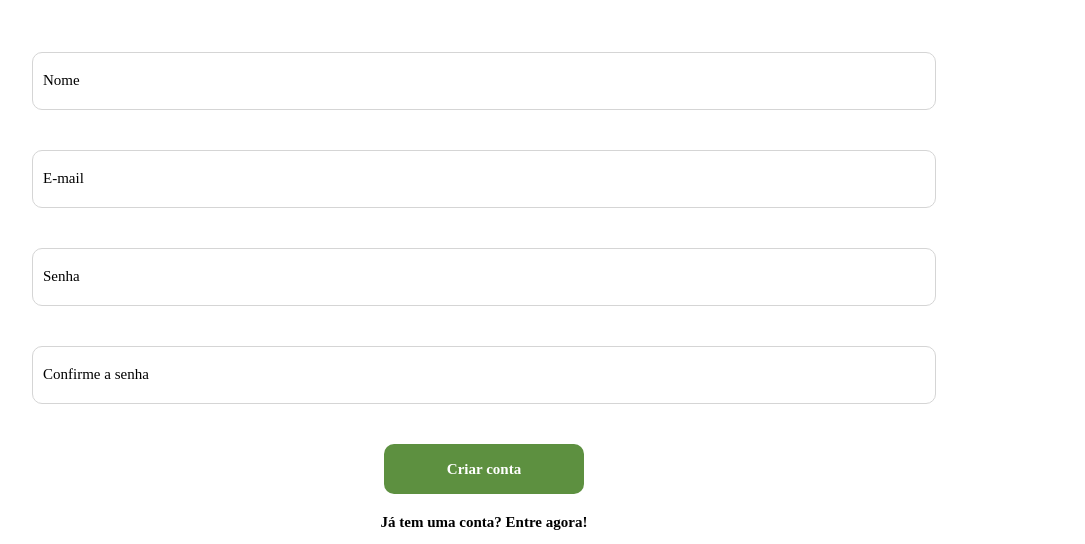
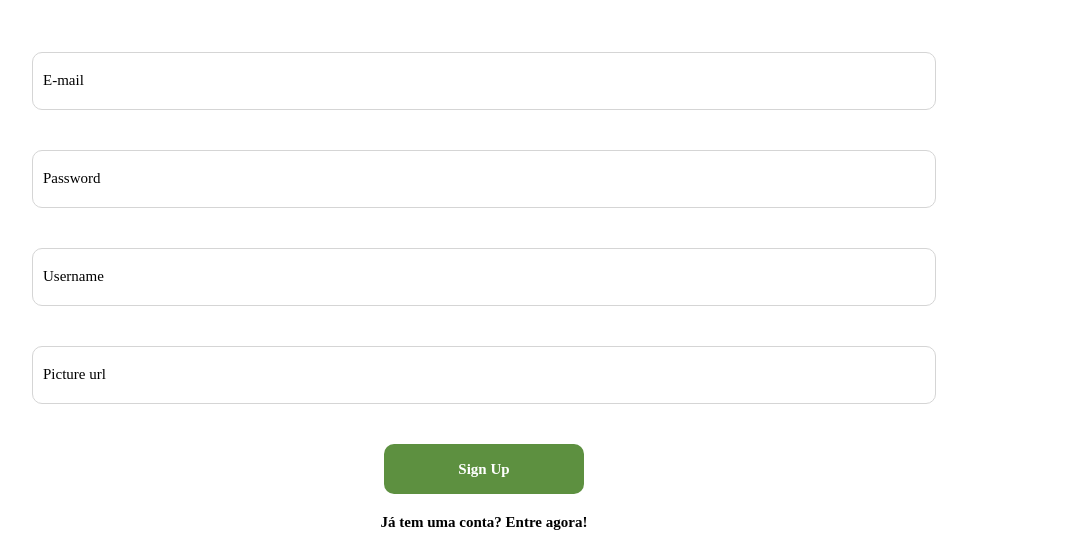
Before and after one commit to Gomeshg/projeto17-linkr-front, a React (Create React App) app: page /signup in a window 1280 px wide. Shown: the part 186-730 px from the top of the page, without its empty margins (156-1241 px from the left). Built offline with nearby package versions, Linux system fonts and the light colour scheme.

Commit message:
feat: finish function signUp

```diff
--- a/src/App.js
+++ b/src/App.js
@@ -16,10 +16,10 @@ export default function App() {
                 <Wrapper>
                     <BrowserRouter>
                         <Routes>
-                            <Route path='/' element={<Initial/>} />
-                            <Route path="/signin" element={<Enter />} />
+                            <Route path='/' element={<Enter/>} />
                             <Route path="/signup" element={<CreatCont />} />
-                            {/*<Route path='/Novo-recebido' element={<NewValue optional={true} />} />
+                            {/*<Route path="/" element={<Initial />} />
+                            <Route path='/Novo-recebido' element={<NewValue optional={true} />} />
                             <Route path='/Editar-entrada' element={<ModifiValue optional={true} />} />
                             <Route path='/Editar-saida' element={<ModifiValue optional={false} />} />  */}
                         </Routes>
--- a/src/CreatCont.js
+++ b/src/CreatCont.js
@@ -10,10 +10,10 @@ export default function CreatCont() {
     const navigat = useNavigate()
     function submitobj(event) {
         event.preventDefault();
-        const { name, email, password, confirmPassword } = personalDate;
-        if (password !== confirmPassword) return alert("As senhas são diferentes");
+        if(boolean) return
+        const { name, email, password, pictureUrl } = personalDate;
         setBoolean(!boolean);
-        const i = postCreat({ name: name, email: email, password: password, confirmPassword: confirmPassword });
+        const i = postCreat({ name: name, email: email, password: password, pictureUrl: pictureUrl });
         i.then(sucess);
         i.catch(err);
     }
@@ -21,7 +21,7 @@ export default function CreatCont() {
 
     function err(value) {
         setBoolean(boolean)
-        return alert(value);
+        return alert(value.response.data === "Conflict" ? "Email já cadastrado" :  value.response.data );
     }
     function sucess() {
         alert("Parabéns, cadastro concluído");
@@ -34,11 +34,11 @@ export default function CreatCont() {
             <Container width={'100%'} ><span><h2 onClick={()=> navigat('/signin')} >Entrar </h2>&nbsp;&nbsp;&nbsp;<h2> Cadastrar-se</h2> </span></Container>
             <p> Shortly <img src={''} /> </p>
             <form onSubmit={submitobj}>
-                <Input type={"text"} background={boolean} placeholder={"Nome"} onChange={e => setPersonalDate({ ...personalDate, name: e.target.value })} readOnly={boolean} required="required" />
                 <Input type={"email"} background={boolean} placeholder={"E-mail"} onChange={e => setPersonalDate({ ...personalDate, email: e.target.value })} readOnly={boolean} required="required" />
-                <Input type={"password"} background={boolean} placeholder={"Senha"} onChange={e => setPersonalDate({ ...personalDate, password: e.target.value })} readOnly={boolean} required="required" />
-                <Input type={"password"} background={boolean} placeholder={"Confirme a senha"} onChange={e => setPersonalDate({ ...personalDate, confirmPassword: e.target.value })} readOnly={boolean} />
-                <Button type={"submit"} width={"200px"} bolean={boolean} heigt={"50px"} > Criar conta  </Button>
+                <Input type={"password"} background={boolean} placeholder={"Password"} onChange={e => setPersonalDate({ ...personalDate, password: e.target.value })} readOnly={boolean} required="required" />
+                <Input type={"text"} background={boolean} placeholder={"Username"} onChange={e => setPersonalDate({ ...personalDate, name: e.target.value })} readOnly={boolean} required="required" />
+                <Input type={"url"} background={boolean} placeholder={"Picture url"} onChange={e => setPersonalDate({ ...personalDate, pictureUrl: e.target.value })} readOnly={boolean} required="required"/>
+                <Button type={"submit"} width={"200px"} bolean={boolean} heigt={"50px"} > Sign Up  </Button>
                 <Linkers to={"/signin"}> Já tem uma conta? Entre agora!</Linkers>
             </form>
 
--- a/src/Enter.js
+++ b/src/Enter.js
@@ -14,12 +14,13 @@ export default function Enter(){
 
     function login(event){
         event.preventDefault();
+        if(boolean) return
         setBoolean(!boolean)
         const obj= {
             email: loginDate.email,
             password: loginDate.password
         }
-    postLogin(obj).catch(err).then(sucess);
+        postLogin(obj).catch(err).then(sucess);
 
     }
     function sucess(value){
```
